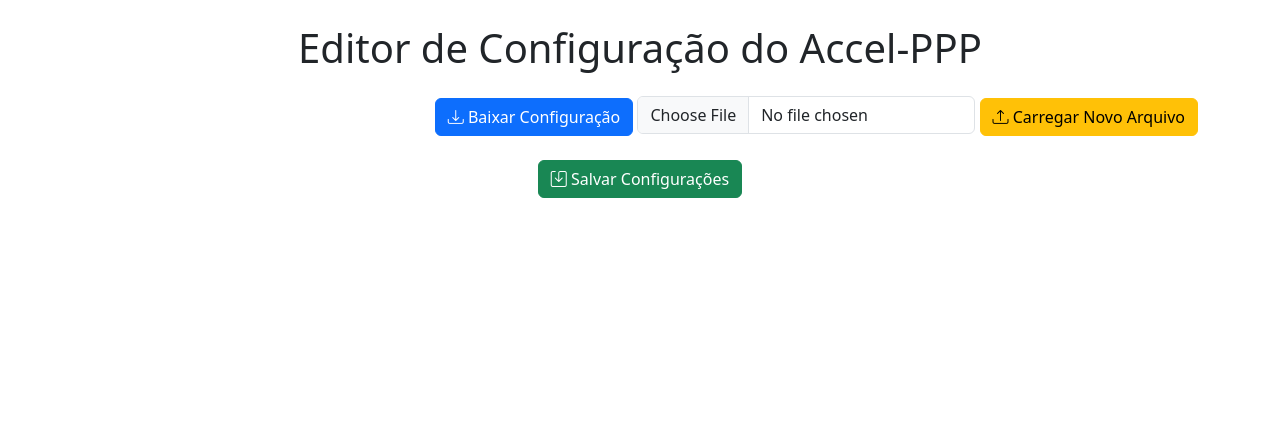
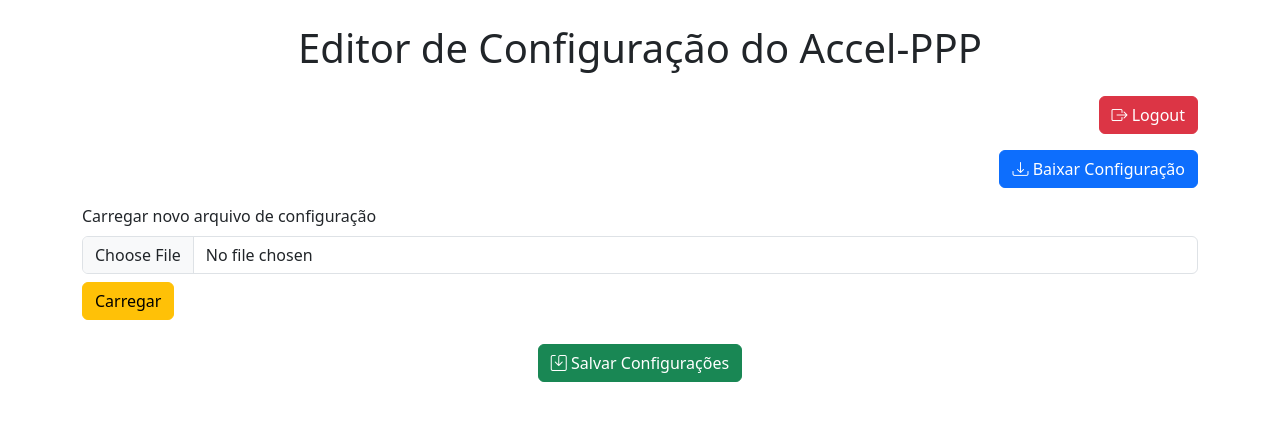
Before and after one commit to steinhorstbr/accel-ppp-config, a Flask app: page /config in a window 1280 px wide. Shown: the top 421 px of the page. Run offline with Flask 3, Linux system fonts and the light colour scheme; the visitor is signed in with stand-in values (Sample User, id 1); data that the repository does not hold is empty; some libraries are stand-ins or nearby versions.

Commit message:
Update index.html

```diff
--- a/app/templates/index.html
+++ b/app/templates/index.html
@@ -13,15 +13,25 @@
     <div class="container mt-4">
         <h1 class="text-center mb-4">Editor de Configuração do Accel-PPP</h1>
 
-        <!-- Upload e Download de Arquivo -->
+        <!-- Botão de Logout -->
+        <div class="text-end mb-3">
+            <a href="/logout" class="btn btn-danger">
+                <i class="bi bi-box-arrow-right"></i> Logout
+            </a>
+        </div>
+
+        <!-- Botão de Baixar Configuração -->
         <div class="text-end mb-3">
             <a href="/api/download" class="btn btn-primary">
                 <i class="bi bi-download"></i> Baixar Configuração
             </a>
-            <input type="file" id="uploadFile" class="form-control w-auto d-inline-block" />
-            <button class="btn btn-warning" onclick="uploadConfig()">
-                <i class="bi bi-upload"></i> Carregar Novo Arquivo
-            </button>
+        </div>
+
+        <!-- Upload de Arquivo -->
+        <div class="mb-4">
+            <label for="fileUpload" class="form-label">Carregar novo arquivo de configuração</label>
+            <input class="form-control" type="file" id="fileUpload">
+            <button class="btn btn-warning mt-2" onclick="uploadConfig()">Carregar</button>
         </div>
 
         <div id="sections"></div>
```
